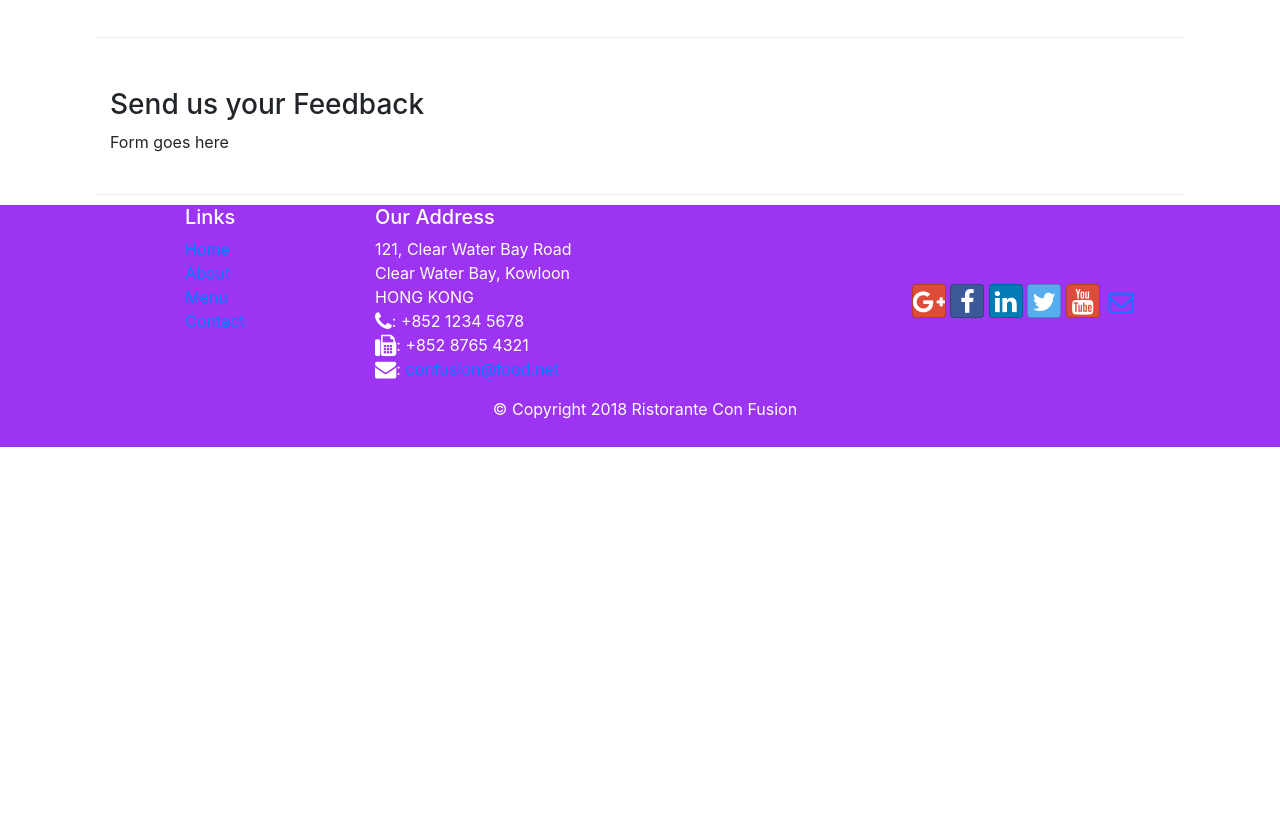
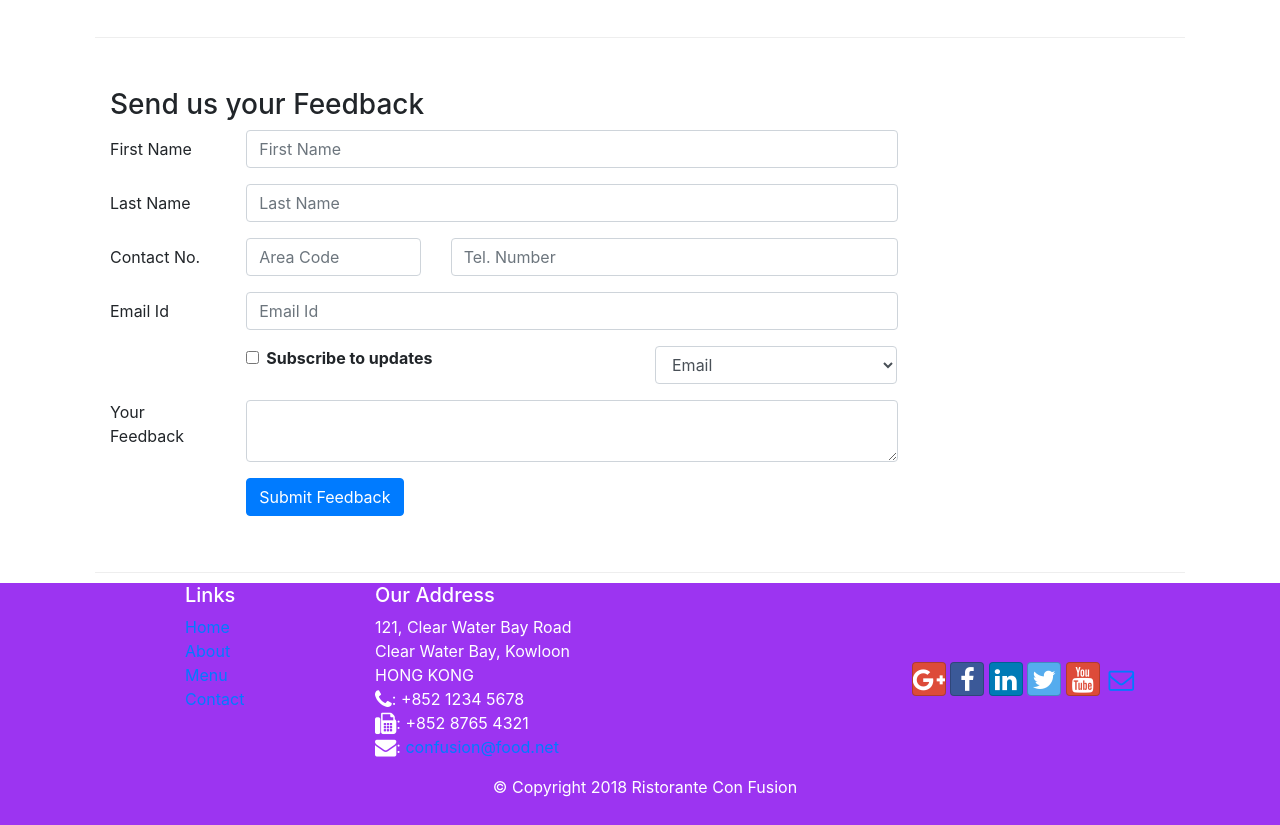
Before and after one commit to anujkumar070/Restaurant_Website, a website: page contactus.html in a window 1280 px wide. Shown: the part 785-1610 px from the top of the page. Before the commit the page ends 1232 px from the top, so only its background shows below. Drawn offline with nearby package versions, Linux system fonts and the light colour scheme.

Commit message:
Feedback form added

```diff
--- a/contactus.html
+++ b/contactus.html
@@ -92,7 +92,70 @@
               <h3>Send us your Feedback</h3>
            </div>
             <div class="col-12 col-md-9">
-                Form goes here
+                <form>
+                    <div class="form-group row">
+                        <label for="firstname" class="col-md-2 col-form-label">First Name</label>
+                        <div class="col-md-10">
+                        <input type="text" id="firstname" class="form-control" name="firstname" placeholder="First Name">
+                        </div>
+                    </div>
+                    <div class="form-group row">
+                        <label for="lastname" class="col-md-2 col-form-label">Last Name</label>
+                        <div class="col-md-10">
+                        <input type="text" id="lastname" class="form-control" name="lastname" placeholder="Last Name">
+                        </div>
+                    </div>
+
+                    <div class="form-group row">
+                        <label for="telnum" class="col-12 col-md-2 col-form-label">Contact No.</label>
+                            <div class="col-5 col-md-3">
+                            <input type="tel" id="areacode" class="form-control" name="areacode" placeholder="Area Code">
+                            </div>
+                            <div class="col-7 col-md-7">
+                            <input type="tel" id="telnum" class="form-control" name="telnum" placeholder="Tel. Number">
+                            </div>
+                    </div>
+
+                    <div class="form-group row">
+                        <label for="email" class="col-12 col-md-2 col-form-label">Email Id</label>
+                            <div class="col-12 col-md-10">
+                            <input type="email" id="email" class="form-control" name="email" placeholder="Email Id">
+                            </div>
+
+                    </div>
+
+
+                    <div class="form-group row">
+                        <div class="col-md-6 offset-md-2">
+                            <div class="form-check">
+                                <input type="checkbox" class="form-check-input" name="approve" id="approve" value="">
+                                <label class="form-check-label" for="approve"><strong>Subscribe to updates</strong></label>
+                            </div>
+                        </div>
+                        <div class="col-md-4">
+                            <select class="form-control">
+                                <option>Email</option>
+                                <option>Telephone</option>
+                            </select>
+                        </div>
+
+                    </div>
+
+                    <div class="form-group row">
+                        <label for="feedback" class="form-label col-md-2">Your Feedback</label>
+                        <div class="col-md-10">
+                            <textarea class="form-control " id="feedback" name="feedback" row="11"></textarea>
+                        </div>
+                        </div>
+
+
+                    <div class="form-group row">
+                        <div class="offset-md-2 col-md-10 ">
+                            <button type="submit" class="btn btn-primary">Submit Feedback</button>
+                        </div>
+                    </div>
+
+                </form>
             </div>
              <div class="col-12 col-md">
             </div>
```
